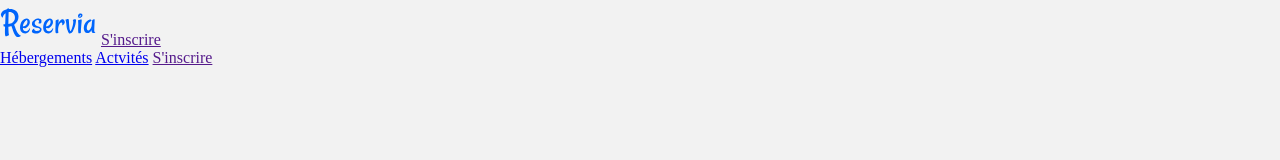
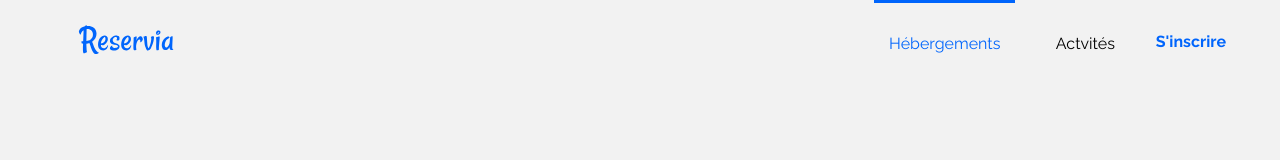
Before and after one commit to oc-2021-2022/AllanCerveaux_2_23062021, a website built with Parcel: page src/index.html in a window 1280 px wide. Built offline with nearby package versions, Linux system fonts and the light colour scheme.

Commit message:
WIP: first draft of the css for the navbar

```diff
--- a/src/style/main.css
+++ b/src/style/main.css
@@ -42,6 +42,10 @@ video {
   font: inherit;
   vertical-align: baseline;
 }
+a {
+  text-decoration: none;
+  color: initial;
+}
 
 :root {
   --background-color: #f2f2f2;
@@ -49,22 +53,91 @@ video {
   --secondary-color: #deebff;
   --primary-text: #212121;
   --secondary-text: #757575;
+  --divider-color: #bdbdbd;
   --font: 'Raleway', sans-serif;
-
   /* font size based on modularscale: https://www.modularscale.com */
   --font-size: 16px;
-  --font-size-small: 0.667em;
-  --font-size-normal: 1em;
-  --font-size-medium: 1.5em;
-  --font-size-big: 2.25em;
-  --font-size-hudge: 3.375em;
-  font-size: var(--font-size);
+  --size-small: 0.667em;
+  --size-normal: 1em;
+  --size-medium: 1.5em;
+  --size-big: 2.25em;
+  --size-hudge: 3.375em;
 }
 
 body {
   background-color: var(--background-color);
+  font-family: var(--font);
+  font-size: var(--font-size);
+  color: var(--primary-color);
+}
+
+/*
+	Navbar
+	@WIP: Need check on real device and refactor
+*/
+.hide-on-mobile {
+  display: none;
+}
+.item-register {
+  font-weight: bold;
+  color: var(--primary-color);
+}
+.navbar-brand {
+  display: flex;
+  justify-content: space-between;
+  align-items: center;
+  padding: var(--size-normal) var(--size-medium);
+}
+.navbar-items--right {
+  display: flex;
+  justify-content: space-around;
+  align-items: center;
+}
+.navbar-items--right > .item {
+  text-align: center;
+  border-bottom: 3px solid var(--divider-color);
+  padding-bottom: var(--size-normal);
+  width: 50%;
+}
+.navbar-items--right > .item.item-active {
+  color: var(--primary-color);
+  border-bottom: 3px solid var(--primary-color);
 }
 
 /* media screen desktop */
 @media (min-width: 40em) {
+  /*
+		Navbar
+		@WIP: Need check on real device and refactor
+	*/
+  .hide-on-desktop {
+    display: none;
+  }
+  .hide-on-mobile {
+    display: inline;
+  }
+  .navbar {
+    display: flex;
+    justify-content: space-between;
+    align-items: center;
+    padding: 0 var(--size-hudge);
+  }
+  .navbar-items--right {
+    display: flex;
+    justify-content: space-evenly;
+    width: 30%;
+  }
+  .navbar-items--right > .item {
+    border-bottom: none;
+    padding: 0;
+    display: flex;
+    align-items: center;
+    justify-content: center;
+    height: 5em;
+    border-top: 3px solid transparent;
+  }
+  .navbar-items--right > .item.item-active {
+    border-top: 3px solid var(--primary-color);
+    border-bottom: none;
+  }
 }
```
